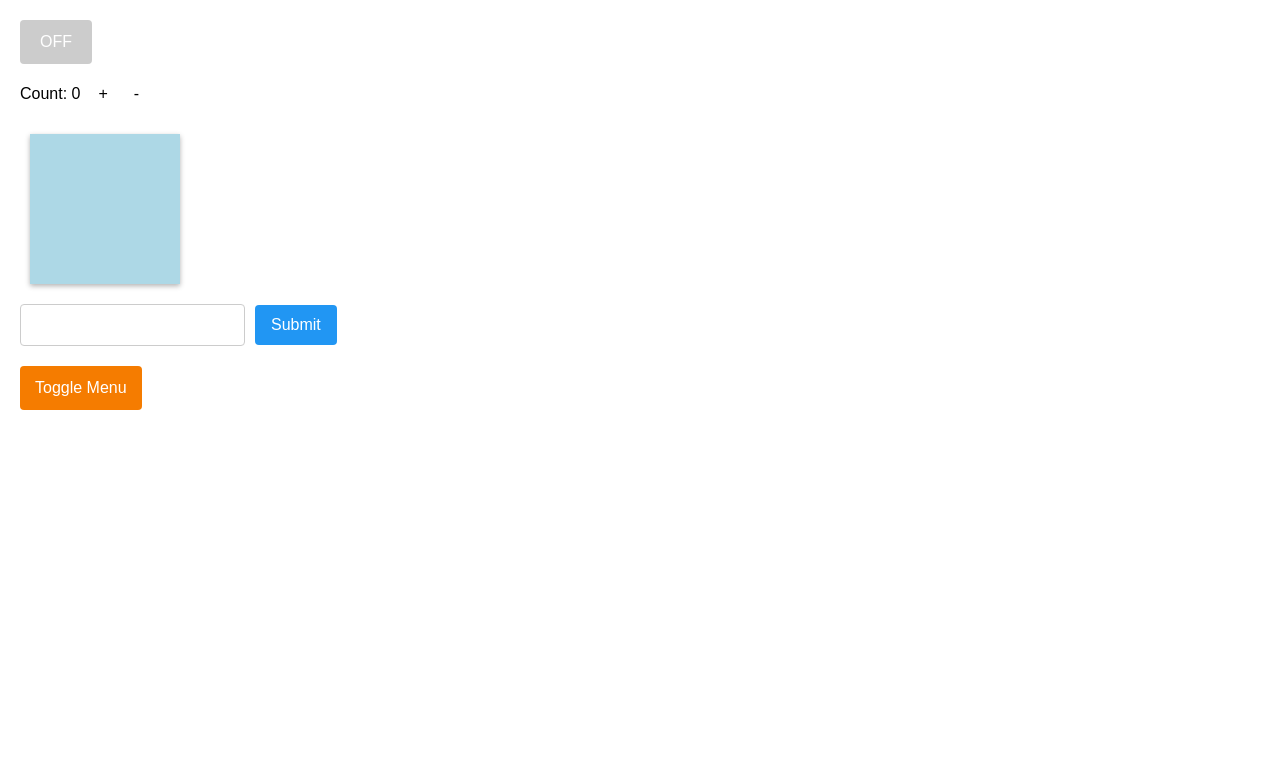
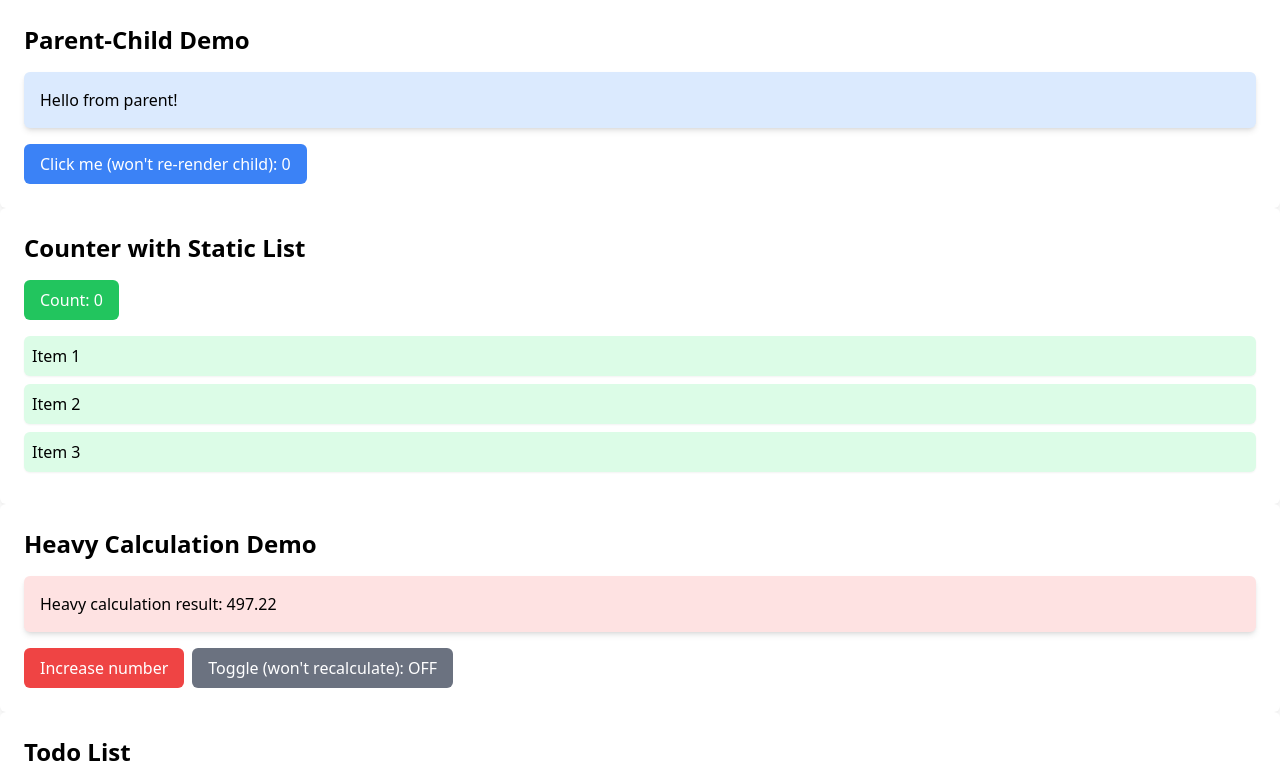
Before and after one commit to Bikaze/Assignement3, a React (Vite) app: page / in a window 1280 px wide. Shown: the top 784 px of the page. Built offline with nearby package versions, Linux system fonts and the light colour scheme.

Commit message:
adding all suggestions from lecture

```diff
--- a/src/AppRouting.jsx
+++ b/src/AppRouting.jsx
@@ -9,6 +9,7 @@ import ProductDetails from './pages/ProductDetails'
 import NotFound from './pages/NotFound'
 import Blog from './pages/Blog'
 import BlogPost from './pages/BlogPost'
+import Elvis from './pages/Elvis'
 
 const Layout = ({ children }) => (
   <>
@@ -19,36 +20,68 @@ const Layout = ({ children }) => (
 
 const router = createBrowserRouter([
   {
-    path: '/',
-    element: <Layout><Home /></Layout>,
+    path: "/",
+    element: (
+      <Layout>
+        <Home />
+      </Layout>
+    ),
   },
   {
-    path: '/about',
-    element: <Layout><About /></Layout>,
+    path: "/about",
+    element: (
+      <Layout>
+        <About />
+      </Layout>
+    ),
   },
   {
-    path: '/contact',
-    element: <Layout><Contact /></Layout>,
+    path: "/contact",
+    element: (
+      <Layout>
+        <Contact />
+      </Layout>
+    ),
   },
   {
-    path: '/product/:id',
-    element: <Layout><ProductDetails /></Layout>,
+    path: "/elvis",
+    element: (
+      <Layout>
+        <Elvis />
+      </Layout>
+    ),
   },
   {
-    path: '/blog',
-    element: <Layout><Blog /></Layout>,
+    path: "/product/:id",
+    element: (
+      <Layout>
+        <ProductDetails />
+      </Layout>
+    ),
+  },
+  {
+    path: "/blog",
+    element: (
+      <Layout>
+        <Blog />
+      </Layout>
+    ),
     children: [
       {
-        path: ':id',
+        path: ":id",
         element: <BlogPost />,
       },
     ],
   },
   {
-    path: '*',
-    element: <Layout><NotFound /></Layout>,
+    path: "*",
+    element: (
+      <Layout>
+        <NotFound />
+      </Layout>
+    ),
   },
-])
+]);
 
 const App = () => {
   return <RouterProvider router={router} />
--- a/src/components/CounterComponent.jsx
+++ b/src/components/CounterComponent.jsx
@@ -9,17 +9,27 @@ const CounterComponent = () => {
     gap: '10px',
     margin: '10px 0'
   };
-  const buttonStyle = {
-    padding: '8px',
-    borderRadius: '4px',
-    border: 'none',
-    cursor: 'pointer'
-  };
+const buttonStyle = {
+  backgroundColor: "red", // Red background color
+  color: "white", // White text for contrast
+  border: "none", // Optional: Removes default border
+  padding: "10px 20px", // Optional: Adjust padding for better appearance
+  cursor: "pointer", // Optional: Adds pointer cursor on hover
+  borderRadius: "5px", // Optional: Adds rounded corners
+};
+const buttonStyle2 = {
+  backgroundColor: "green", // Red background color
+  color: "white", // White text for contrast
+  border: "none", // Optional: Removes default border
+  padding: "10px 20px", // Optional: Adjust padding for better appearance
+  cursor: "pointer", // Optional: Adds pointer cursor on hover
+  borderRadius: "5px", // Optional: Adds rounded corners
+};
 
   return (
     <div style={containerStyle}>
       <p>Count: {count}</p>
-      <button style={buttonStyle} onClick={() => setCount((c) => c + 1)}>+</button>
+      <button style={buttonStyle2} onClick={() => setCount((c) => c + 1)}>+</button>
       <button style={buttonStyle} onClick={() => setCount((c) => c - 1)}>-</button>
     </div>
   );
--- a/src/components/MultiCheckboxForm.jsx
+++ b/src/components/MultiCheckboxForm.jsx
@@ -1,7 +1,7 @@
 import React, { useState } from 'react'
 
 const MultiCheckboxForm = () => {
-  const options = ['Option A', 'Option B', 'Option C']
+  const options = ['liverpool ', 'arsenal', 'APR ','lakers','Man City','FC Barcelona']
   const [selected, setSelected] = useState([])
 
   const toggleOption = (option) => {
--- a/src/components/Navbar.jsx
+++ b/src/components/Navbar.jsx
@@ -8,7 +8,9 @@ const Navbar = () => {
       <div className="max-w-7xl mx-auto px-4 sm:px-6 lg:px-8">
         <div className="flex items-center justify-between h-16">
           <div className="flex items-center">
-            <Link to="/" className="text-white font-bold text-xl">Logo</Link>
+            <Link to="/" className="text-white font-bold text-xl">
+              Logo
+            </Link>
           </div>
           <div className="flex space-x-4">
             <NavLink
@@ -16,8 +18,8 @@ const Navbar = () => {
               className={({ isActive }) =>
                 `px-3 py-2 rounded-md text-sm font-medium ${
                   isActive
-                    ? 'bg-gray-900 text-white'
-                    : 'text-gray-300 hover:bg-gray-700 hover:text-white'
+                    ? "bg-gray-900 text-white"
+                    : "text-gray-300 hover:bg-gray-700 hover:text-white"
                 }`
               }
             >
@@ -28,8 +30,8 @@ const Navbar = () => {
               className={({ isActive }) =>
                 `px-3 py-2 rounded-md text-sm font-medium ${
                   isActive
-                    ? 'bg-gray-900 text-white'
-                    : 'text-gray-300 hover:bg-gray-700 hover:text-white'
+                    ? "bg-gray-900 text-white"
+                    : "text-gray-300 hover:bg-gray-700 hover:text-white"
                 }`
               }
             >
@@ -40,8 +42,8 @@ const Navbar = () => {
               className={({ isActive }) =>
                 `px-3 py-2 rounded-md text-sm font-medium ${
                   isActive
-                    ? 'bg-gray-900 text-white'
-                    : 'text-gray-300 hover:bg-gray-700 hover:text-white'
+                    ? "bg-gray-900 text-white"
+                    : "text-gray-300 hover:bg-gray-700 hover:text-white"
                 }`
               }
             >
@@ -52,18 +54,30 @@ const Navbar = () => {
               className={({ isActive }) =>
                 `px-3 py-2 rounded-md text-sm font-medium ${
                   isActive
-                    ? 'bg-gray-900 text-white'
-                    : 'text-gray-300 hover:bg-gray-700 hover:text-white'
+                    ? "bg-gray-900 text-white"
+                    : "text-gray-300 hover:bg-gray-700 hover:text-white"
                 }`
               }
             >
               Blog
             </NavLink>
+            <NavLink
+              to="/elvis"
+              className={({ isActive }) =>
+                `px-3 py-2 rounded-md text-sm font-medium ${
+                  isActive
+                    ? "bg-gray-900 text-white"
+                    : "text-gray-300 hover:bg-gray-700 hover:text-white"
+                }`
+              }
+            >
+              Elvis
+            </NavLink>
           </div>
         </div>
       </div>
     </nav>
-  )
+  );
 }
 
 export default Navbar
--- a/src/main.jsx
+++ b/src/main.jsx
@@ -1,20 +1,20 @@
 import { StrictMode } from "react";
 import { createRoot } from "react-dom/client";
 import "./index.css";
-// import App from './App.jsx'
-// import AppForms from './AppForms.jsx'
-// import AppComponents from './AppComponents.jsx'
+import App from './App.jsx'
+import AppForms from './AppForms.jsx'
+import AppComponents from './AppComponents.jsx'
 import AppEvents from './AppEvents.jsx'
 import AppSimpleForms from "./AppSimpleForms.jsx";
 import AppRouting from './AppRouting.jsx'
 
 createRoot(document.getElementById("root")).render(
   <StrictMode>
-    {/* <App/> */}
-    {/* <AppForms /> */}
-    {/* <AppComponents /> */}
+    <App/>
+    <AppForms />
+    <AppComponents />
     <AppEvents />
-    {/* <AppSimpleForms /> */}
-    {/* <AppRouting /> */}
+    <AppSimpleForms />
+    <AppRouting />
   </StrictMode>
 );
--- /dev/null
+++ b/src/pages/Elvis.jsx
@@ -0,0 +1,17 @@
+// src/pages/Home.jsx
+import React from 'react'
+
+const Elvis = () => {
+  return (
+    <div className="min-h-screen bg-gray-50 py-12 px-4 sm:px-6 lg:px-8">
+      <div className="max-w-7xl mx-auto">
+        <h1 className="text-4xl font-bold text-gray-900 mb-8">Elvis</h1>
+        <p className="text-xl text-gray-600">
+          This is the Elvis page of our awesome website.
+        </p>
+      </div>
+    </div>
+  );
+};
+
+export default Elvis;
```
